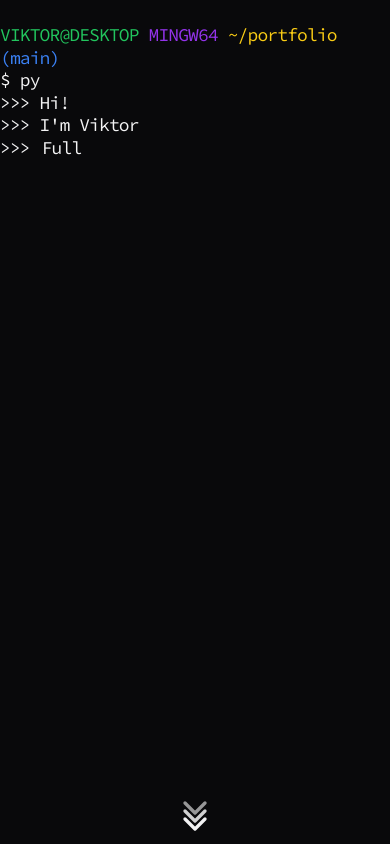
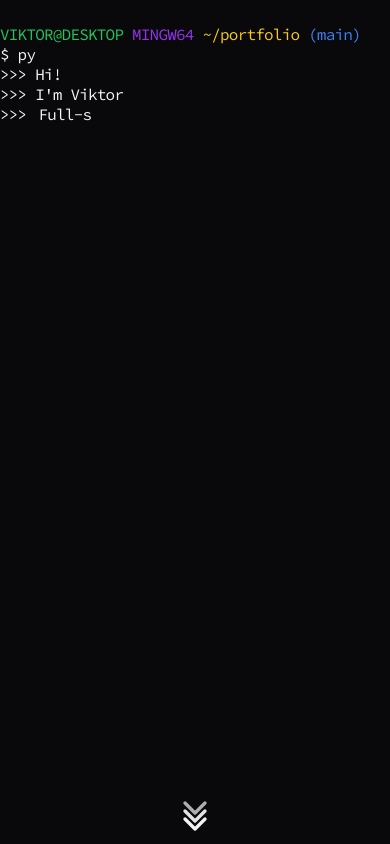
Before and after one commit to 99vik/portfolio, a Next.js app: page / in a window 390 px wide. Shown: the top 844 px of the page. Built offline with nearby package versions, Linux system fonts and the light colour scheme.

Commit message:
fixed x overflow for image slider, changed slider styling

```diff
--- a/src/app/globals.css
+++ b/src/app/globals.css
@@ -1,3 +1,20 @@
 @tailwind base;
 @tailwind components;
 @tailwind utilities;
+
+@layer components {
+    ::-webkit-scrollbar {
+        width: 6px;
+      }
+
+      body::-webkit-scrollbar-track {
+        box-shadow: inset 0 0 6px rgba(0, 0, 0, 0.3);
+        background-color: rgb(15, 15, 15);
+      }
+
+      /* Handle */
+      ::-webkit-scrollbar-thumb {
+        background: rgb(16, 116, 79);
+        border-radius: 3px;
+      }
+    }
--- a/src/components/Contact.tsx
+++ b/src/components/Contact.tsx
@@ -1,3 +1,4 @@
+import { CiMail } from "react-icons/ci";
 import { FaGithub } from "react-icons/fa";
 
 export default function Contact() {
@@ -9,13 +10,16 @@ export default function Contact() {
           <h2 className="text-2xl font-bold text-emerald-500">Contact</h2>
           <div className="h-px w-20 flex-1 bg-emerald-500" />
         </div>
-        <div className="space-y-2">
+        <div className="space-y-1">
           <p className="text-center text-sm text-zinc-400">
             Write me an e-mail at:
           </p>
-          <p className="text-center text-lg font-semibold text-emerald-500 md:text-2xl">
-            viktor.miric0@gmail.com
-          </p>
+          <div className="flex items-center justify-center gap-1">
+            <CiMail className="size-6 text-emerald-500" />
+            <p className="text-lg font-semibold text-emerald-500 md:text-2xl">
+              viktor.miric0@gmail.com
+            </p>
+          </div>
         </div>
         <div className="mt-10 flex justify-center">
           <a href="https://github.com/99vik" target="_blank">
--- a/src/components/Hero.tsx
+++ b/src/components/Hero.tsx
@@ -1,19 +1,19 @@
-import { Source_Code_Pro } from 'next/font/google';
-import TypewritingEffect from './TypewritingEffect';
-import GoDownAnimation from './GoDownAnimation';
+import { Source_Code_Pro } from "next/font/google";
+import TypewritingEffect from "./TypewritingEffect";
+import GoDownAnimation from "./GoDownAnimation";
 
-const sourceCodePro = Source_Code_Pro({ subsets: ['latin'], weight: '400' });
+const sourceCodePro = Source_Code_Pro({ subsets: ["latin"], weight: "400" });
 
 export default function Hero() {
   return (
     <section
-      className={`${sourceCodePro.className} h-screen relative tracking-tighter md:tracking-tight leading-tight py-6 text-lg md:text-xl`}
+      className={`${sourceCodePro.className} relative h-screen py-6 text-base leading-tight tracking-tighter sm:text-lg md:text-xl md:tracking-tight`}
     >
       <p>
         <span className="text-green-500">VIKTOR@DESKTOP </span>
         <span className="text-purple-600">MINGW64 </span>
         <span className="text-yellow-400">
-          ~<span className="hidden md:inline-block">/Desktop</span>/portfolio{' '}
+          ~<span className="hidden md:inline-block">/Desktop</span>/portfolio{" "}
         </span>
         <span className="text-blue-500">(main)</span>
       </p>
--- a/src/components/Projects.tsx
+++ b/src/components/Projects.tsx
@@ -8,7 +8,6 @@ import {
   SiRubyonrails,
   SiShadcnui,
   SiTrpc,
-  SiTypescript,
   SiVite,
 } from "react-icons/si";
 import { BiLogoTypescript } from "react-icons/bi";
@@ -19,7 +18,7 @@ import { IoLogoJavascript } from "react-icons/io";
 
 export default function Projects() {
   return (
-    <section className="flex min-h-screen justify-center bg-zinc-900 py-20 leading-7 tracking-wide">
+    <section className="flex justify-center overflow-x-hidden bg-zinc-900 py-20 leading-7 tracking-wide">
       <div className="flex max-w-4xl flex-col">
         <div className="mb-6 flex w-full items-center justify-center gap-6">
           <div className="h-px w-20 flex-1 bg-emerald-500" />
@@ -90,7 +89,7 @@ export default function Projects() {
             Price is automatically calculated and on checkout you are redirected
             to Stripe for payment.
           </p>
-          <div className="mx-auto aspect-[16/9] w-[calc(96vw)] pb-6 pt-3 md:w-[650px] lg:w-full">
+          <div className="mx-auto aspect-[16/9] w-[calc(98vw-10px)] pb-6 pt-3 md:w-[650px] lg:w-full">
             <ImageSlider
               images={[
                 "/casemaker/image1.png",
@@ -157,7 +156,7 @@ export default function Projects() {
             deleted, the CMS sends an API request to the Next.js server, which
             then revalidates certain paths to generate new static files.
           </p>
-          <div className="mx-auto aspect-[16/9] w-[calc(96vw)] pb-6 pt-3 md:w-[650px] lg:w-full">
+          <div className="mx-auto aspect-[16/9] w-[calc(98vw-10px)] pb-6 pt-3 md:w-[650px] lg:w-full">
             <ImageSlider
               images={[
                 "/lapis/image1.png",
@@ -237,7 +236,7 @@ export default function Projects() {
             previous messages and specific instructions template to answer the
             user&apos;s question through OpenAI&apos;s GPT-3.5-turbo model.
           </p>
-          <div className="mx-auto aspect-[16/9] w-[calc(96vw)] pb-6 pt-3 md:w-[650px] lg:w-full">
+          <div className="mx-auto aspect-[16/9] w-[calc(98vw-10px)] pb-6 pt-3 md:w-[650px] lg:w-full">
             <ImageSlider
               images={[
                 "/pdf-chatter/image1.png",
@@ -302,7 +301,7 @@ export default function Projects() {
             photo, searching and adding friends, creating private or public
             groups.
           </p>
-          <div className="mx-auto aspect-[16/9] w-[calc(96vw)] pb-6 pt-3 md:w-[650px] lg:w-full">
+          <div className="mx-auto aspect-[16/9] w-[calc(98vw-10px)] pb-6 pt-3 md:w-[650px] lg:w-full">
             <ImageSlider
               images={[
                 "/messageapp/image1.png",
```
